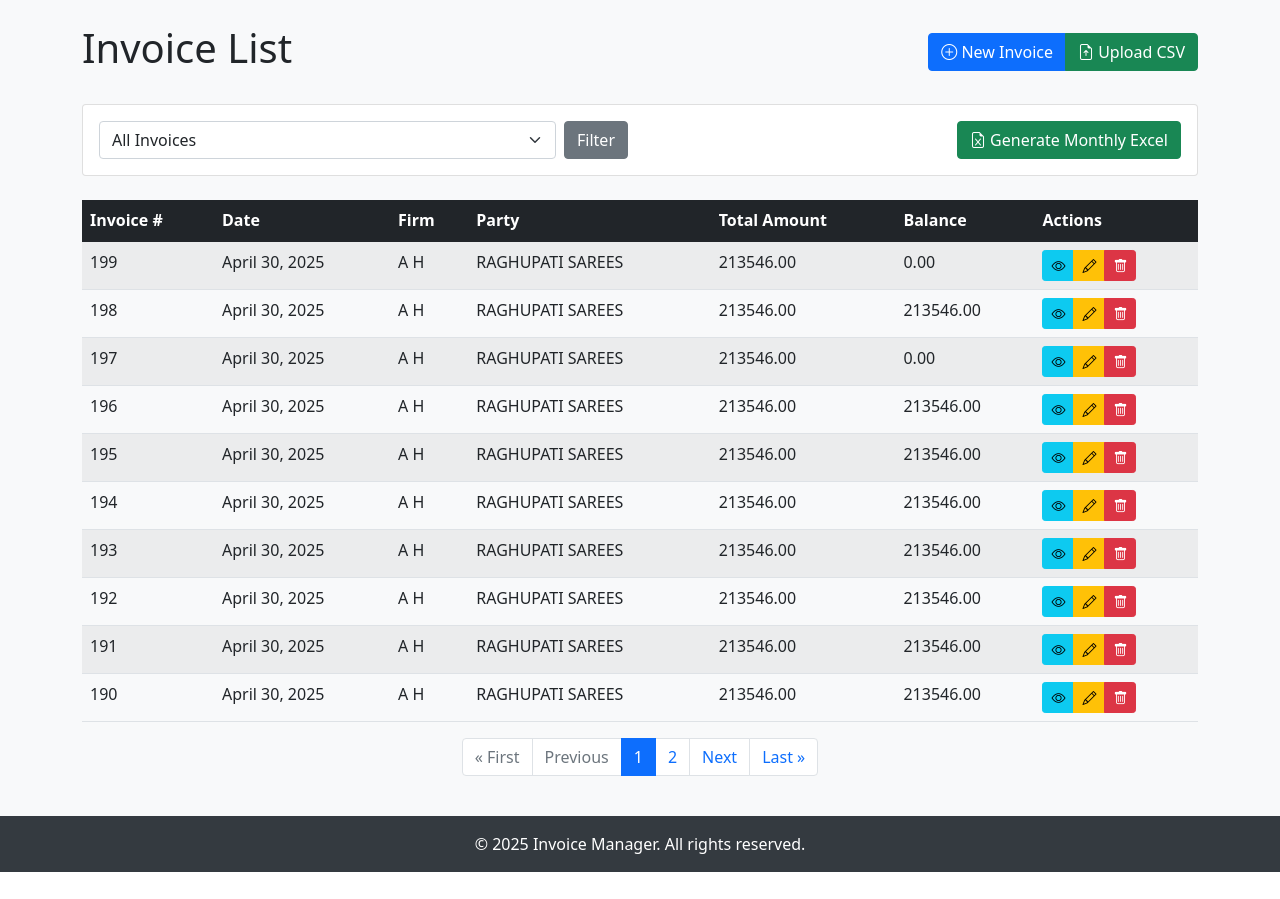
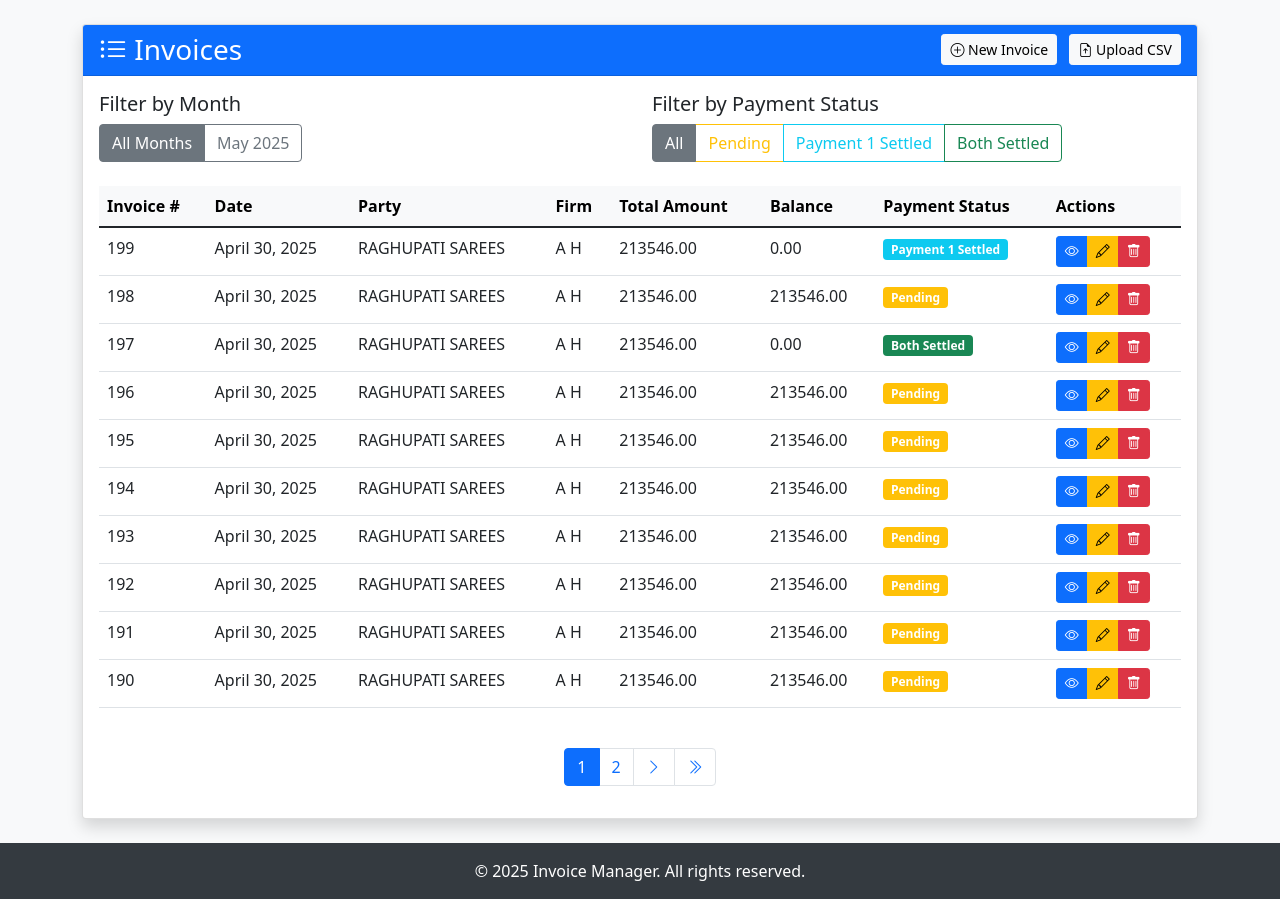
Before and after one commit to Manav933/Exel_Recorder, a Django app: page / in a window 1280 px wide. Shown: the part 56-955 px from the top of the page. Before the commit the page ends 928 px from the top, so only its background shows below. Run offline with Django 4.2, Linux system fonts and the light colour scheme; a user stored in the database is signed in; data comes from the database, SQL or seed files in the repository; both versions use the stored data as it was after the commit; some libraries are stand-ins or nearby versions.

Commit message:
Updated invoice templates, views, and added new migration

```diff
--- a/Recorder/templates/Recorder/invoice_detail.html
+++ b/Recorder/templates/Recorder/invoice_detail.html
@@ -122,7 +122,7 @@
                             </form>
                             <form method="post" action="{% url 'Recorder:settle_payment_2' invoice.pk %}" class="d-inline">
                                 {% csrf_token %}
-                                <button type="submit" class="btn btn-danger" onclick="return confirm('Are you sure you want to settle Payment 2? This will delete the invoice.')">
+                                <button type="submit" class="btn btn-danger" onclick="return confirm('Are you sure you want to settle Payment 2? This will set the payment amount to 0.')">
                                     <i class="bi bi-check-circle"></i> Settle Payment 2
                                 </button>
                             </form>
--- a/Recorder/templates/Recorder/invoice_list.html
+++ b/Recorder/templates/Recorder/invoice_list.html
@@ -5,56 +5,75 @@
 
 {% block content %}
 <div class="container py-4">
-    <div class="d-flex justify-content-between align-items-center mb-4">
-        <h1>Invoice List</h1>
-        <div class="btn-group">
-            <a href="{% url 'Recorder:invoice_create' %}" class="btn btn-primary">
+    <div class="row justify-content-center">
+        <div class="col-lg-12">
+            <div class="card shadow">
+                <div class="card-header bg-primary text-white d-flex justify-content-between align-items-center">
+                    <h3 class="mb-0">
+                        <i class="bi bi-list-ul"></i> Invoices
+                    </h3>
+                    <div>
+                        <a href="{% url 'Recorder:invoice_create' %}" class="btn btn-light btn-sm">
                             <i class="bi bi-plus-circle"></i> New Invoice
                         </a>
-            <a href="{% url 'Recorder:invoice_csv_upload' %}" class="btn btn-success">
+                        <a href="{% url 'Recorder:invoice_csv_upload' %}" class="btn btn-light btn-sm ms-2">
                             <i class="bi bi-file-earmark-arrow-up"></i> Upload CSV
                         </a>
                     </div>
                 </div>
-
-    <!-- Filter and Excel Generation -->
-    <div class="card mb-4">
                 <div class="card-body">
-            <div class="row">
+                    <!-- Filters -->
+                    <div class="row mb-4">
                         <div class="col-md-6">
-                    <form method="get" class="d-flex">
-                        <select name="month" class="form-select me-2">
-                            <option value="">All Invoices</option>
+                            <h5>Filter by Month</h5>
+                            <div class="btn-group" role="group">
+                                <a href="{% url 'Recorder:invoice_list' %}" class="btn btn-outline-secondary {% if not current_month %}active{% endif %}">
+                                    All Months
+                                </a>
                                 {% for month_year, month_name in months.items %}
-                                <option value="{{ month_year }}" {% if current_month == month_year %}selected{% endif %}>
+                                <a href="{% url 'Recorder:invoice_list' %}?month={{ month_year }}"
+                                   class="btn btn-outline-secondary {% if current_month == month_year %}active{% endif %}">
                                     {{ month_name }}
-                                </option>
+                                </a>
                                 {% endfor %}
-                        </select>
-                        <button type="submit" class="btn btn-secondary">Filter</button>
-                    </form>
                             </div>
-                <div class="col-md-6 text-md-end mt-3 mt-md-0">
-                    <a href="{% url 'Recorder:generate_excel' %}{% if current_month %}?month={{ current_month }}{% endif %}"
-                       class="btn btn-success">
-                        <i class="bi bi-file-earmark-excel"></i> Generate Monthly Excel
+                        </div>
+                        <div class="col-md-6">
+                            <h5>Filter by Payment Status</h5>
+                            <div class="btn-group" role="group">
+                                <a href="{% url 'Recorder:invoice_list' %}{% if current_month %}?month={{ current_month }}{% endif %}"
+                                   class="btn btn-outline-secondary {% if not current_payment_status %}active{% endif %}">
+                                    All
+                                </a>
+                                <a href="{% url 'Recorder:invoice_list' %}{% if current_month %}?month={{ current_month }}&{% else %}?{% endif %}payment_status=pending"
+                                   class="btn btn-outline-warning {% if current_payment_status == 'pending' %}active{% endif %}">
+                                    Pending
+                                </a>
+                                <a href="{% url 'Recorder:invoice_list' %}{% if current_month %}?month={{ current_month }}&{% else %}?{% endif %}payment_status=payment_1_settled"
+                                   class="btn btn-outline-info {% if current_payment_status == 'payment_1_settled' %}active{% endif %}">
+                                    Payment 1 Settled
+                                </a>
+                                <a href="{% url 'Recorder:invoice_list' %}{% if current_month %}?month={{ current_month }}&{% else %}?{% endif %}payment_status=both_settled"
+                                   class="btn btn-outline-success {% if current_payment_status == 'both_settled' %}active{% endif %}">
+                                    Both Settled
                                 </a>
                             </div>
                         </div>
                     </div>
-    </div>
 
+                    <!-- Invoice List -->
                     {% if page_obj %}
                     <div class="table-responsive">
-            <table class="table table-striped table-hover">
-                <thead class="table-dark">
+                        <table class="table table-hover">
+                            <thead class="table-light">
                                 <tr>
                                     <th>Invoice #</th>
                                     <th>Date</th>
+                                    <th>Party</th>
                                     <th>Firm</th>
-                        <th>Party</th>
                                     <th>Total Amount</th>
                                     <th>Balance</th>
+                                    <th>Payment Status</th>
                                     <th>Actions</th>
                                 </tr>
                             </thead>
@@ -63,13 +82,22 @@
                                 <tr>
                                     <td>{{ invoice.invoice_number }}</td>
                                     <td>{{ invoice.invoice_date }}</td>
+                                    <td>{{ invoice.party }}</td>
                                     <td>{{ invoice.firm }}</td>
-                            <td>{{ invoice.party }}</td>
                                     <td>{{ invoice.total_amount }}</td>
                                     <td>{{ invoice.balance }}</td>
                                     <td>
+                                        {% if invoice.payment_status == 'both_settled' %}
+                                            <span class="badge bg-success">Both Settled</span>
+                                        {% elif invoice.payment_status == 'payment_1_settled' %}
+                                            <span class="badge bg-info">Payment 1 Settled</span>
+                                        {% else %}
+                                            <span class="badge bg-warning">Pending</span>
+                                        {% endif %}
+                                    </td>
+                                    <td>
                                         <div class="btn-group btn-group-sm">
-                                    <a href="{% url 'Recorder:invoice_detail' invoice.pk %}" class="btn btn-info">
+                                            <a href="{% url 'Recorder:invoice_detail' invoice.pk %}" class="btn btn-primary">
                                                 <i class="bi bi-eye"></i>
                                             </a>
                                             <a href="{% url 'Recorder:invoice_update' invoice.pk %}" class="btn btn-warning">
@@ -88,21 +116,18 @@
 
                     <!-- Pagination -->
                     {% if page_obj.has_other_pages %}
-            <nav aria-label="Page navigation">
+                    <nav aria-label="Page navigation" class="mt-4">
                         <ul class="pagination justify-content-center">
                             {% if page_obj.has_previous %}
                             <li class="page-item">
-                            <a class="page-link" href="?page=1{% if current_month %}&month={{ current_month }}{% endif %}">&laquo; First</a>
+                                <a class="page-link" href="?page=1{% if current_month %}&month={{ current_month }}{% endif %}{% if current_payment_status %}&payment_status={{ current_payment_status }}{% endif %}">
+                                    <i class="bi bi-chevron-double-left"></i>
+                                </a>
                             </li>
                             <li class="page-item">
-                            <a class="page-link" href="?page={{ page_obj.previous_page_number }}{% if current_month %}&month={{ current_month }}{% endif %}">Previous</a>
-                        </li>
-                    {% else %}
-                        <li class="page-item disabled">
-                            <span class="page-link">&laquo; First</span>
-                        </li>
-                        <li class="page-item disabled">
-                            <span class="page-link">Previous</span>
+                                <a class="page-link" href="?page={{ page_obj.previous_page_number }}{% if current_month %}&month={{ current_month }}{% endif %}{% if current_payment_status %}&payment_status={{ current_payment_status }}{% endif %}">
+                                    <i class="bi bi-chevron-left"></i>
+                                </a>
                             </li>
                             {% endif %}
 
@@ -113,33 +138,37 @@
                                 </li>
                                 {% elif num > page_obj.number|add:'-3' and num < page_obj.number|add:'3' %}
                                 <li class="page-item">
-                                <a class="page-link" href="?page={{ num }}{% if current_month %}&month={{ current_month }}{% endif %}">{{ num }}</a>
+                                    <a class="page-link" href="?page={{ num }}{% if current_month %}&month={{ current_month }}{% endif %}{% if current_payment_status %}&payment_status={{ current_payment_status }}{% endif %}">
+                                        {{ num }}
+                                    </a>
                                 </li>
                                 {% endif %}
                             {% endfor %}
 
                             {% if page_obj.has_next %}
                             <li class="page-item">
-                            <a class="page-link" href="?page={{ page_obj.next_page_number }}{% if current_month %}&month={{ current_month }}{% endif %}">Next</a>
+                                <a class="page-link" href="?page={{ page_obj.next_page_number }}{% if current_month %}&month={{ current_month }}{% endif %}{% if current_payment_status %}&payment_status={{ current_payment_status }}{% endif %}">
+                                    <i class="bi bi-chevron-right"></i>
+                                </a>
                             </li>
                             <li class="page-item">
-                            <a class="page-link" href="?page={{ page_obj.paginator.num_pages }}{% if current_month %}&month={{ current_month }}{% endif %}">Last &raquo;</a>
-                        </li>
-                    {% else %}
-                        <li class="page-item disabled">
-                            <span class="page-link">Next</span>
-                        </li>
-                        <li class="page-item disabled">
-                            <span class="page-link">Last &raquo;</span>
+                                <a class="page-link" href="?page={{ page_obj.paginator.num_pages }}{% if current_month %}&month={{ current_month }}{% endif %}{% if current_payment_status %}&payment_status={{ current_payment_status }}{% endif %}">
+                                    <i class="bi bi-chevron-double-right"></i>
+                                </a>
                             </li>
                             {% endif %}
                         </ul>
                     </nav>
                     {% endif %}
+
                     {% else %}
                     <div class="alert alert-info">
-            No invoices found. <a href="{% url 'Recorder:invoice_create' %}">Create your first invoice</a>.
+                        <i class="bi bi-info-circle"></i> No invoices found.
                     </div>
                     {% endif %}
                 </div>
+            </div>
+        </div>
+    </div>
+</div>
 {% endblock %}
--- a/Recorder/views.py
+++ b/Recorder/views.py
@@ -94,6 +94,16 @@ def invoice_list(request):
         year, month = month_filter.split('-')
         invoices = invoices.filter(created_at__year=year, created_at__month=month)
 
+    # Filter by payment status
+    payment_status = request.GET.get('payment_status')
+    if payment_status:
+        if payment_status == 'both_settled':
+            invoices = invoices.filter(balance=0, settled_payment_2=True)
+        elif payment_status == 'payment_1_settled':
+            invoices = invoices.filter(balance=0, settled_payment_2=False)
+        elif payment_status == 'pending':
+            invoices = invoices.filter(balance__gt=0)
+
     # Paginate results
     paginator = Paginator(invoices, 10)  # Show 10 invoices per page
     page_number = request.GET.get('page')
@@ -106,6 +116,7 @@ def invoice_list(request):
         'page_obj': page_obj,
         'months': months,
         'current_month': month_filter,
+        'current_payment_status': payment_status,
     }
     return render(request, 'Recorder/invoice_list.html', context)
 
@@ -406,14 +417,17 @@ def settle_payment_1(request, pk):
 
 @login_required(login_url='Recorder:login')
 def settle_payment_2(request, pk):
-    """Handle Payment 2 settlement and invoice deletion"""
+    """Handle Payment 2 settlement"""
     invoice = get_object_or_404(Invoice, pk=pk, user=request.user)
 
     if request.method == 'POST':
-        # Delete the invoice
-        invoice.delete()
-        messages.success(request, 'Payment 2 has been settled and invoice has been deleted!')
-        return redirect('Recorder:invoice_list')
+        # Mark payment_2 as settled and set it to 0
+        invoice.settled_payment_2 = True
+        invoice.payment_2 = Decimal('0.00')
+        invoice.save()
+
+        messages.success(request, 'Payment 2 has been settled successfully!')
+        return redirect('Recorder:invoice_detail', pk=pk)
 
     return redirect('Recorder:invoice_detail', pk=pk)
 
```
Also changed, not shown: Recorder/models.py (+16 -2 lines), Recorder/migrations/0006_invoice_settled_payment_2.py (added), db.sqlite3. Lines whose indentation alone changed are shown as unchanged.
